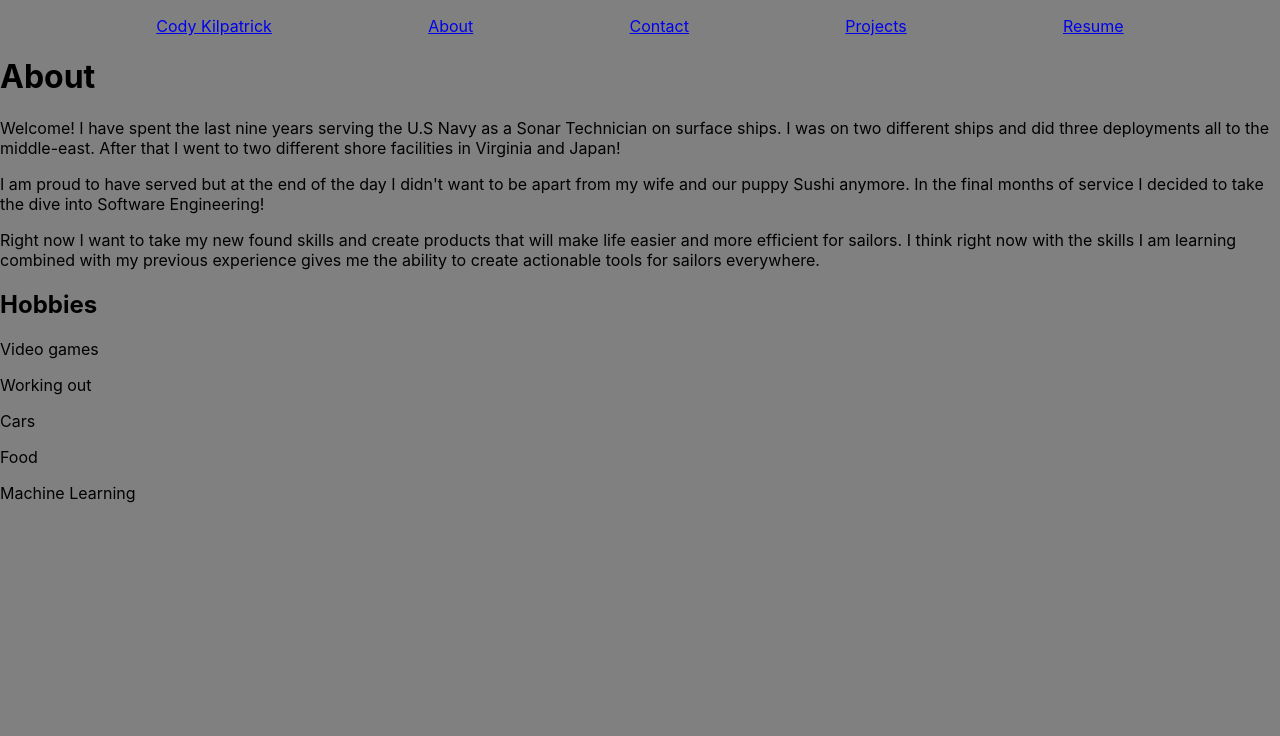
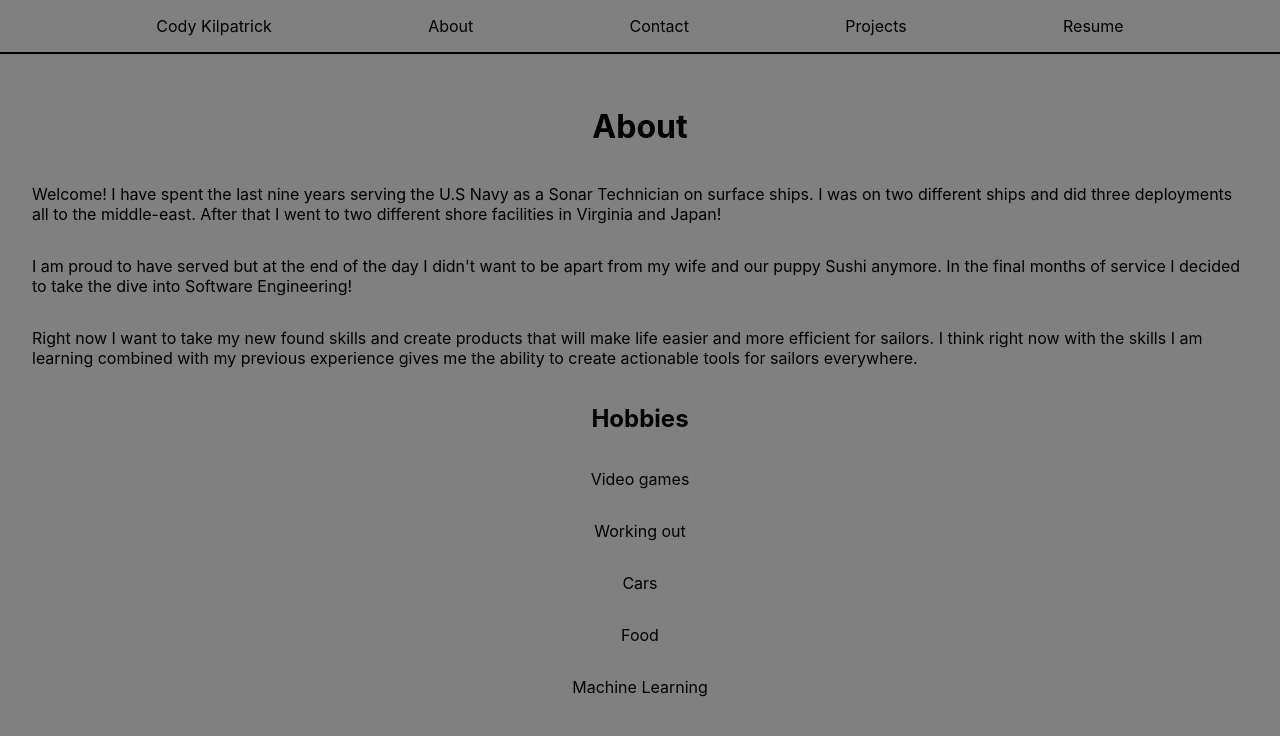
Before and after one commit to Codykilpatrick/portfolio-react, a React (Create React App) app: page /about in a window 1280 px wide. Shown: the top 736 px of the page. Built offline with nearby package versions, Linux system fonts and the light colour scheme.

Commit message:
update css on all pages

```diff
--- a/src/App.css
+++ b/src/App.css
@@ -9,6 +9,15 @@ body {
   justify-content: center;
 }
 
+nav {
+  padding-bottom: 1rem;
+  border-bottom: 2px solid black;
+  margin-top: 16px;
+  display: flex;
+  flex-direction: row;
+  justify-content: space-evenly;
+}
+
 #home-div {
   display: flex;
   flex-direction: column;
@@ -16,16 +25,15 @@ body {
   justify-content: center;
 }
 
-nav {
-  margin-top: 16px;
-  display: flex;
-  flex-direction: row;
-  justify-content: space-evenly;
+h1#contact {
+  text-align: center;
 }
 
 #contact-container {
   display: flex;
-  flex-direction: column;
+  width: 100%;
+  justify-content: space-evenly;
+  margin: 2rem;
 }
 
 #preview-container {
@@ -39,3 +47,26 @@ section {
   flex-direction: column;
   align-items: center;
 }
+
+a {
+  text-decoration: none;
+  color: black;
+}
+
+a:hover {
+  color: white;
+}
+
+.about {
+  display: flex;
+  flex-direction: column;
+  align-items: center;
+  padding: 2rem;
+}
+
+.resume {
+  display: flex;
+  flex-direction: column;
+  align-items: center;
+  justify-content: center;
+}
--- a/src/components/ProjectsPreview.jsx
+++ b/src/components/ProjectsPreview.jsx
@@ -1,5 +1,3 @@
-import { Link } from "react-router-dom";
-
 const ProjectsPreview = (props) => {
   return (
     <div id="preview-container">
@@ -12,12 +10,6 @@ const ProjectsPreview = (props) => {
             {props.project.title}
         </h3>
       </section>
-      <Link
-        to={`/projectdetails`}
-        state={props.project}
-      >
-        See More
-      </Link>
     </div>
   );
 }
--- a/src/pages/About.jsx
+++ b/src/pages/About.jsx
@@ -1,6 +1,7 @@
 function About() {
   return (
     <>
+    <div className="about">
       <h1>About</h1>
       <p>
         Welcome! I have spent the last nine years serving the U.S Navy as a Sonar Technician on surface ships. I was on two different ships and did three deployments all to the middle-east. After that I went to two different shore facilities in Virginia and Japan!
@@ -17,6 +18,7 @@ function About() {
         <p>Cars</p>
         <p>Food</p>
         <p>Machine Learning</p>
+    </div>
     </>
   )
 }
--- a/src/pages/Contact.jsx
+++ b/src/pages/Contact.jsx
@@ -1,7 +1,7 @@
 function Contact() {
   return (
     <>
-    <h1>Reach out if you would like to work together or just talk!</h1>
+    <h1 id="contact">Reach out if you would like to work together or just talk!</h1>
     <div id="contact-container">
       <a href="mailto:codykilpatrick1996@gmail.com">Email</a>
       <a href="https://www.linkedin.com/in/codykilpatrick/">Linkedin</a>
--- a/src/pages/Resume.jsx
+++ b/src/pages/Resume.jsx
@@ -1,10 +1,12 @@
 function Resume() {
   return (
     <>
-      <h1>Resume</h1>
-      <a href="/Resume.pdf" download>
-        Click here to download my resume!
-      </a>
+      <div className="resume">
+        <h1>Resume</h1>
+        <a href="/Resume.pdf" download>
+          Click here to download my resume!
+        </a>
+      </div>
     </>
   )
 }
```
